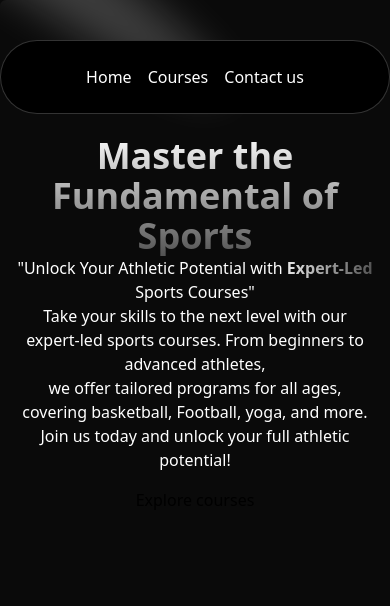
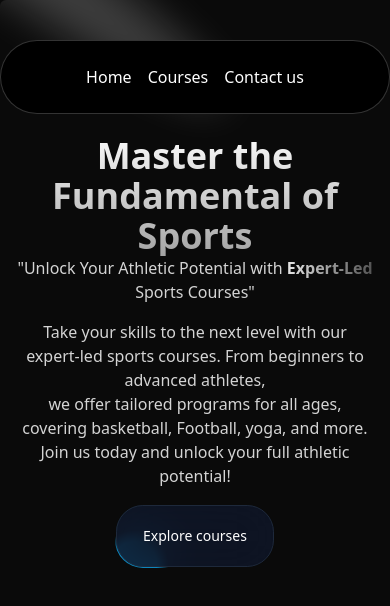
Before and after one commit to brihat2590/Sports-Course-Selling-App, a Next.js app: page / in a window 390 px wide. Shown: the top 606 px of the page. Built offline with nearby package versions, Linux system fonts and the light colour scheme.

Commit message:
added the animated button

```diff
--- a/components/Herosection.tsx
+++ b/components/Herosection.tsx
@@ -1,4 +1,5 @@
 import Link from "next/link";
+import { Button } from "./ui/moving-border";
 import { Spotlight } from "./ui/Spotlight";
 export default function Herosection(){
     return(
@@ -7,12 +8,12 @@ export default function Herosection(){
         fill="white"/>
 
                 <div className="p-4 relative z-10 w-full text-center">
-                    <h1 className="mt-20 md:mt-0 text-4xl md:text-7xl font-bold bg-clip-text text-transparent bg-gradient-to-b from-neutral-50 to-neutral-600">Master the Fundamental of Sports</h1>
-                    <span className="text-white mt-2">"Unlock Your Athletic Potential with <span className="bg-clip-text text-transparent bg-gradient-to-r from-neutral-200 to-neutral-600 font-bold">Expert-Led</span> Sports Courses"</span>
-                    <p className="text-white ">Take your skills to the next level with our expert-led sports courses. From beginners to advanced athletes,<br/> we offer tailored programs for all ages, covering basketball, Football, yoga, and more. Join us today and unlock your full athletic potential!</p>
+                    <h1 className="mt-20 md:mt-0 text-4xl md:text-7xl font-bold bg-clip-text text-transparent bg-gradient-to-b from-neutral-50 to-neutral-400">Master the Fundamental of Sports</h1>
+                    <span className=" text-neutral-300 text-base mt-4">"Unlock Your Athletic Potential with <span className="bg-clip-text text-transparent bg-gradient-to-r from-neutral-200 to-neutral-600 font-bold">Expert-Led</span> Sports Courses"</span>
+                    <p className="text-neutral-300 mt-4  text-base">Take your skills to the next level with our expert-led sports courses. From beginners to advanced athletes,<br/> we offer tailored programs for all ages, covering basketball, Football, yoga, and more. Join us today and unlock your full athletic potential!</p>
                     <div className="mt-4 ">
 
-                        <Link href={"/courses"}>Explore courses</Link>
+                        <Link href={"/courses"}><Button>Explore courses</Button></Link>
                     </div>
 
 
--- /dev/null
+++ b/components/ui/moving-border.tsx
@@ -0,0 +1,140 @@
+"use client";
+import React from "react";
+import {
+  motion,
+  useAnimationFrame,
+  useMotionTemplate,
+  useMotionValue,
+  useTransform,
+} from "framer-motion";
+import { useRef } from "react";
+import { cn } from "@/utils/cn";
+
+export function Button({
+  borderRadius = "1.75rem",
+  children,
+  as: Component = "button",
+  containerClassName,
+  borderClassName,
+  duration,
+  className,
+  ...otherProps
+}: {
+  borderRadius?: string;
+  children: React.ReactNode;
+  as?: any;
+  containerClassName?: string;
+  borderClassName?: string;
+  duration?: number;
+  className?: string;
+  [key: string]: any;
+
+}) {
+  return (
+    <Component
+      className={cn(
+        "bg-transparent relative text-xl  h-16 w-40 p-[1px] overflow-hidden ",
+        containerClassName
+      )}
+      style={{
+        borderRadius: borderRadius,
+      }}
+      {...otherProps}
+    >
+      <div
+        className="absolute inset-0"
+        style={{ borderRadius: `calc(${borderRadius} * 0.96)` }}
+      >
+        <MovingBorder duration={duration} rx="30%" ry="30%">
+          <div
+            className={cn(
+              "h-20 w-20 opacity-[0.8] bg-[radial-gradient(var(--sky-500)_40%,transparent_60%)]",
+              borderClassName
+            )}
+          />
+        </MovingBorder>
+      </div>
+
+      <div
+        className={cn(
+          "relative bg-slate-900/[0.8] border border-slate-800 backdrop-blur-xl text-white flex items-center justify-center w-full h-full text-sm antialiased",
+          className
+        )}
+        style={{
+          borderRadius: `calc(${borderRadius} * 0.96)`,
+        }}
+      >
+        {children}
+      </div>
+    </Component>
+  );
+}
+
+export const MovingBorder = ({
+  children,
+  duration = 2000,
+  rx,
+  ry,
+  ...otherProps
+}: {
+  children: React.ReactNode;
+  duration?: number;
+  rx?: string;
+  ry?: string;
+  [key: string]: any;
+}) => {
+  const pathRef = useRef<any>();
+  const progress = useMotionValue<number>(0);
+
+  useAnimationFrame((time) => {
+    const length = pathRef.current?.getTotalLength();
+    if (length) {
+      const pxPerMillisecond = length / duration;
+      progress.set((time * pxPerMillisecond) % length);
+    }
+  });
+
+  const x = useTransform(
+    progress,
+    (val) => pathRef.current?.getPointAtLength(val).x
+  );
+  const y = useTransform(
+    progress,
+    (val) => pathRef.current?.getPointAtLength(val).y
+  );
+
+  const transform = useMotionTemplate`translateX(${x}px) translateY(${y}px) translateX(-50%) translateY(-50%)`;
+
+  return (
+    <>
+      <svg
+        xmlns="http://www.w3.org/2000/svg"
+        preserveAspectRatio="none"
+        className="absolute h-full w-full"
+        width="100%"
+        height="100%"
+        {...otherProps}
+      >
+        <rect
+          fill="none"
+          width="100%"
+          height="100%"
+          rx={rx}
+          ry={ry}
+          ref={pathRef}
+        />
+      </svg>
+      <motion.div
+        style={{
+          position: "absolute",
+          top: 0,
+          left: 0,
+          display: "inline-block",
+          transform,
+        }}
+      >
+        {children}
+      </motion.div>
+    </>
+  );
+};
--- a/tailwind.config.ts
+++ b/tailwind.config.ts
@@ -1,4 +1,22 @@
 import type { Config } from "tailwindcss";
+// Plugin to add each Tailwind color as a global CSS variable
+const defaultTheme = require("tailwindcss/defaultTheme");
+const colors = require("tailwindcss/colors");
+const {
+  default: flattenColorPalette,
+} = require("tailwindcss/lib/util/flattenColorPalette");
+
+
+function addVariablesForColors({ addBase, theme }: any) {
+  const allColors = flattenColorPalette(theme('colors'));
+  const newVars = Object.fromEntries(
+    Object.entries(allColors).map(([key, value]) => [`--${key}`, value])
+  );
+
+  addBase({
+    ':root': newVars,
+  });
+}
 
 export default {
   darkMode:"class",
@@ -7,6 +25,7 @@ export default {
     "./components/**/*.{js,ts,jsx,tsx,mdx}",
     "./app/**/*.{js,ts,jsx,tsx,mdx}",
   ],
+
 
   theme: {
     extend: {
@@ -32,5 +51,5 @@ export default {
     },
     },
 
-  plugins: [],
+  plugins: [addVariablesForColors],
 } satisfies Config;
```
